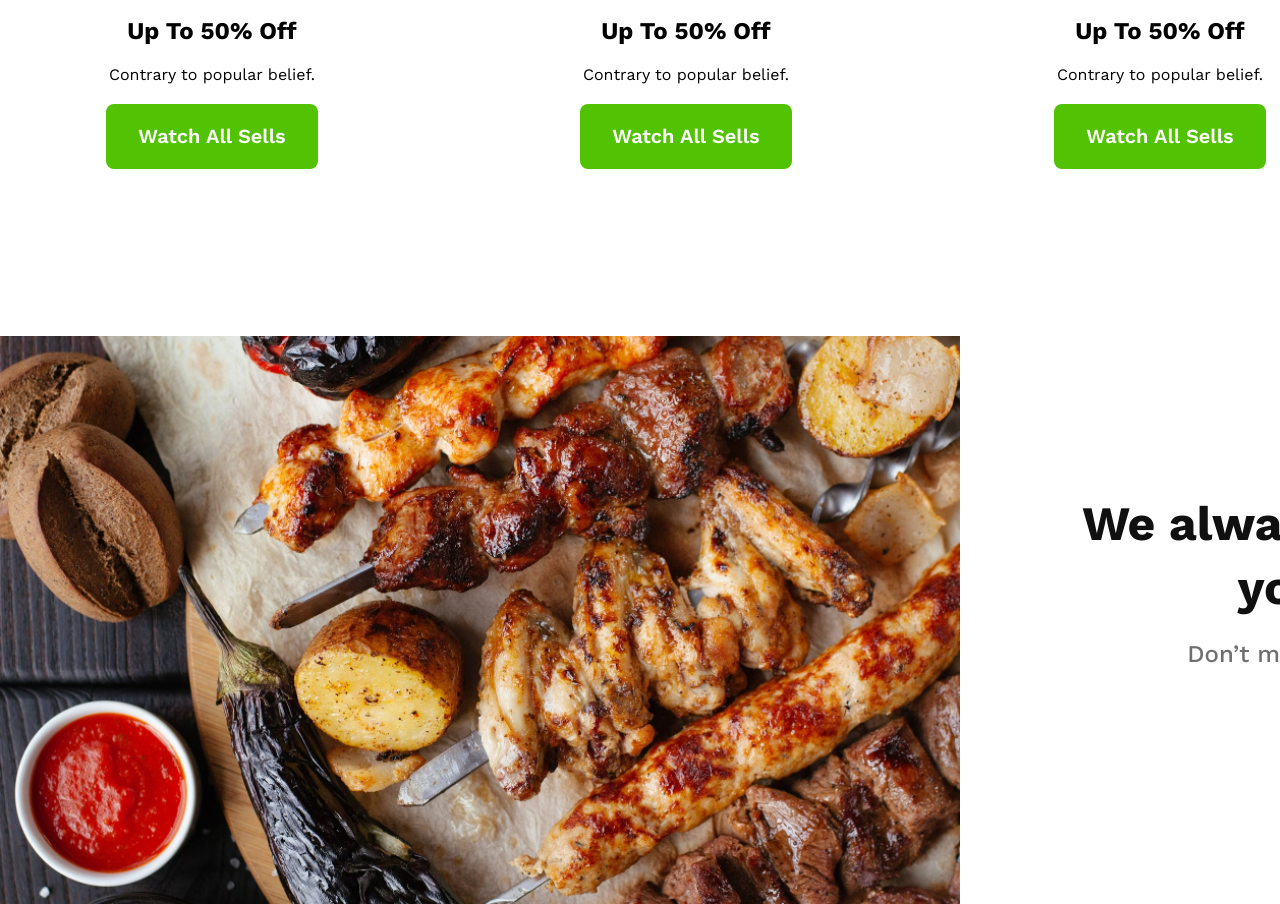
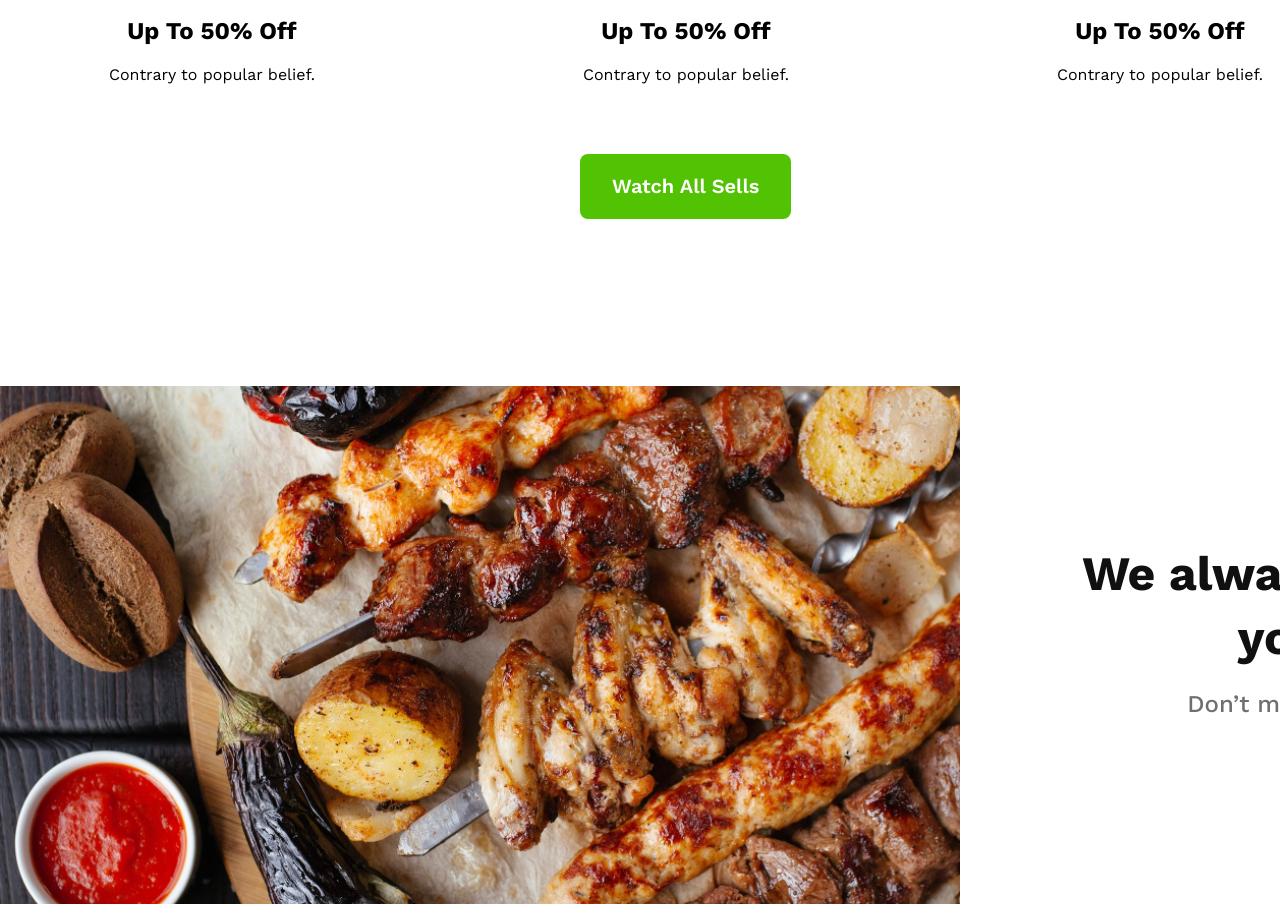
Before and after one commit to NureAlam68/food-restaurant-project, a plain HTML site: page index.html in a window 1280 px wide. Shown: the part 1583-2487 px from the top of the page. Drawn offline with nearby package versions, Linux system fonts and the light colour scheme.

Commit message:
removed 2 button

```diff
--- a/index.html
+++ b/index.html
@@ -33,7 +33,7 @@
                     </div>
                     <h1>Up To 50% Off</h1>
                     <p>Contrary to popular belief.</p>
-                    <button class="btn">Watch All Sells</button>
+                    <!-- <button class="btn">Watch All Sells</button> -->
                 </div>
                 <div class="card">
                     <div class="image-box">
@@ -44,7 +44,6 @@
                     </div>
                     <h1>Up To 50% Off</h1>
                     <p>Contrary to popular belief.</p>
-                    <button class="btn">Watch All Sells</button>
                 </div>
                 <div class="card">
                     <div class="image-box">
@@ -55,14 +54,14 @@
                     </div>
                     <h1>Up To 50% Off</h1>
                     <p>Contrary to popular belief.</p>
-                    <button class="btn">Watch All Sells</button>
                 </div>
             </div>
+            <button class="btn">Watch All Sells</button>
         </div>
     </section>
     <section id="about">
         <div class="about-img">
-                <img src="assets/foods.png" alt="">
+            <img src="assets/foods.png" alt="">
         </div>
         <div class="about-content">
             <h1 class="about-h">We always make sure to provide you with good food</h1>
--- a/styles/style.css
+++ b/styles/style.css
@@ -70,6 +70,11 @@ letter-spacing: 0%;
     text-align: center;
     opacity: 0.7;
     margin-bottom: 32px;
+}
+
+.container button {
+    margin-top: 70px;
+    margin-left: 580px;
 }
 
 #card-box{
```
Lines whose indentation alone changed are shown as unchanged.
